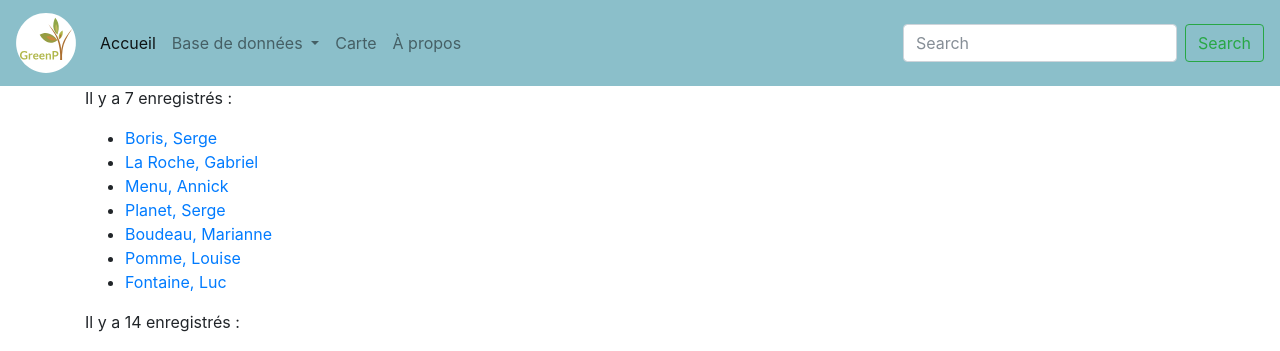
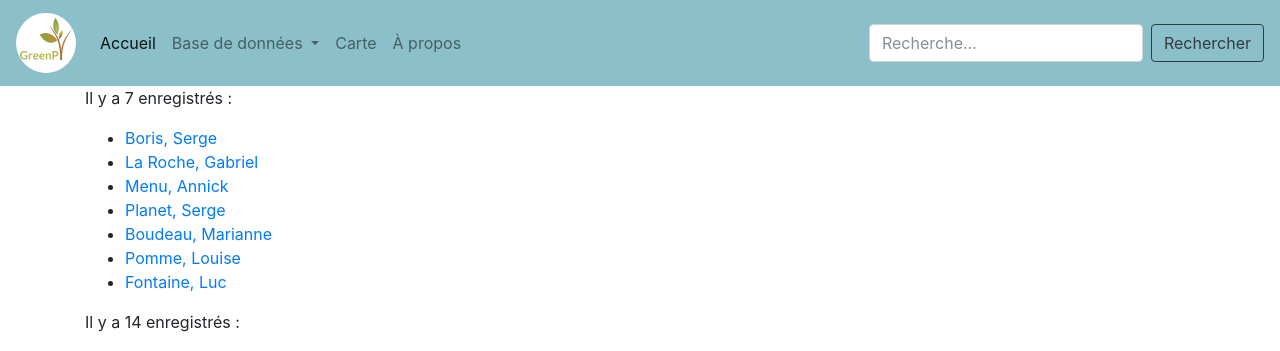
Before and after one commit to rayondemiel/GreenPy, a Flask app: page / in a window 1280 px wide. Shown: the top 351 px of the page. Run offline with Flask 2, Linux system fonts and the light colour scheme; data comes from the database, SQL or seed files in the repository; some libraries are stand-ins or nearby versions.

Commit message:
ajout fonction recherche (bug)

```diff
--- a/GreenPy/app.py
+++ b/GreenPy/app.py
@@ -16,4 +16,4 @@ app.config['SQLALCHEMY_DATABASE_URI'] = 'sqlite:///data/env.db'
 # On initie l'extension
 db = SQLAlchemy(app)
 
-from .routes import accueil, militant, objContest
+from .routes import accueil, militant, objContest, index_objContest, index_militant
--- a/GreenPy/routes.py
+++ b/GreenPy/routes.py
@@ -1,5 +1,5 @@
-from flask import render_template
-
+from flask import render_template, request
+from sqlalchemy import and_, or_
 
 from .app import app
 from .modeles.donnees import Acteur, Objet_contest
@@ -32,3 +32,23 @@ def index_objContest():
 def objContest(objContest_id):
     unique_contest = Objet_contest.query.get(objContest_id)
     return render_template("pages/objet_contest.html", name="objet_contest", projet_contest=unique_contest)
+
+@app.route("/recherche")
+def recherche():
+    motclef = request.args.get("keyword", None)
+    resultats = []
+    titre = "Recherche"
+    ##ne marche que pour une classe, il faut faire une table d'autorité pour jointure
+    if motclef:
+        resultatsActeur = Acteur.query.filter(
+            or_(
+            Acteur.nom.like("%{}%".format(motclef)),
+            Acteur.prenom.like("%{}%".format(motclef)),
+            Acteur.biographie.like("%{}%".format(motclef))
+        )
+        ).all()
+        """resultatsObj = Acteur.query.filter(
+            Acteur.nom.like("%{}%".format(motclef))
+        ).all()"""
+        titre = "Résultat pour la recherche `" + motclef + "`"
+    return render_template("pages/recherche.html", resultats=resultatsActeur, titre=titre)
--- a/GreenPy/templates/conteneur.html
+++ b/GreenPy/templates/conteneur.html
@@ -32,9 +32,9 @@
             <a class="nav-link" href="#">À propos</a>
           </li>
         </ul>
-        <form class="form-inline my-2 my-lg-0">
-          <input class="form-control mr-sm-2" type="search" placeholder="Search" aria-label="Search">
-          <button class="btn btn-outline-success my-2 my-sm-0" type="submit">Search</button>
+        <form class="form-inline my-2 my-lg-0" action="{{url_for("recherche")}}" method="GET">
+          <input class="form-control mr-sm-2" type="search" placeholder="Recherche..." aria-label="Search">
+          <button class="btn btn-outline-dark my-2 my-sm-0" type="submit">Rechercher</button>
         </form>
     </nav>
     <div class="container">
```
Also changed, not shown: GreenPy/templates/pages/recherche.html (added, +17 -0 lines), GreenPy/templates/partials/recherche.html (added, +14 -0 lines), documentation/idee.md (+5 -0 lines).
